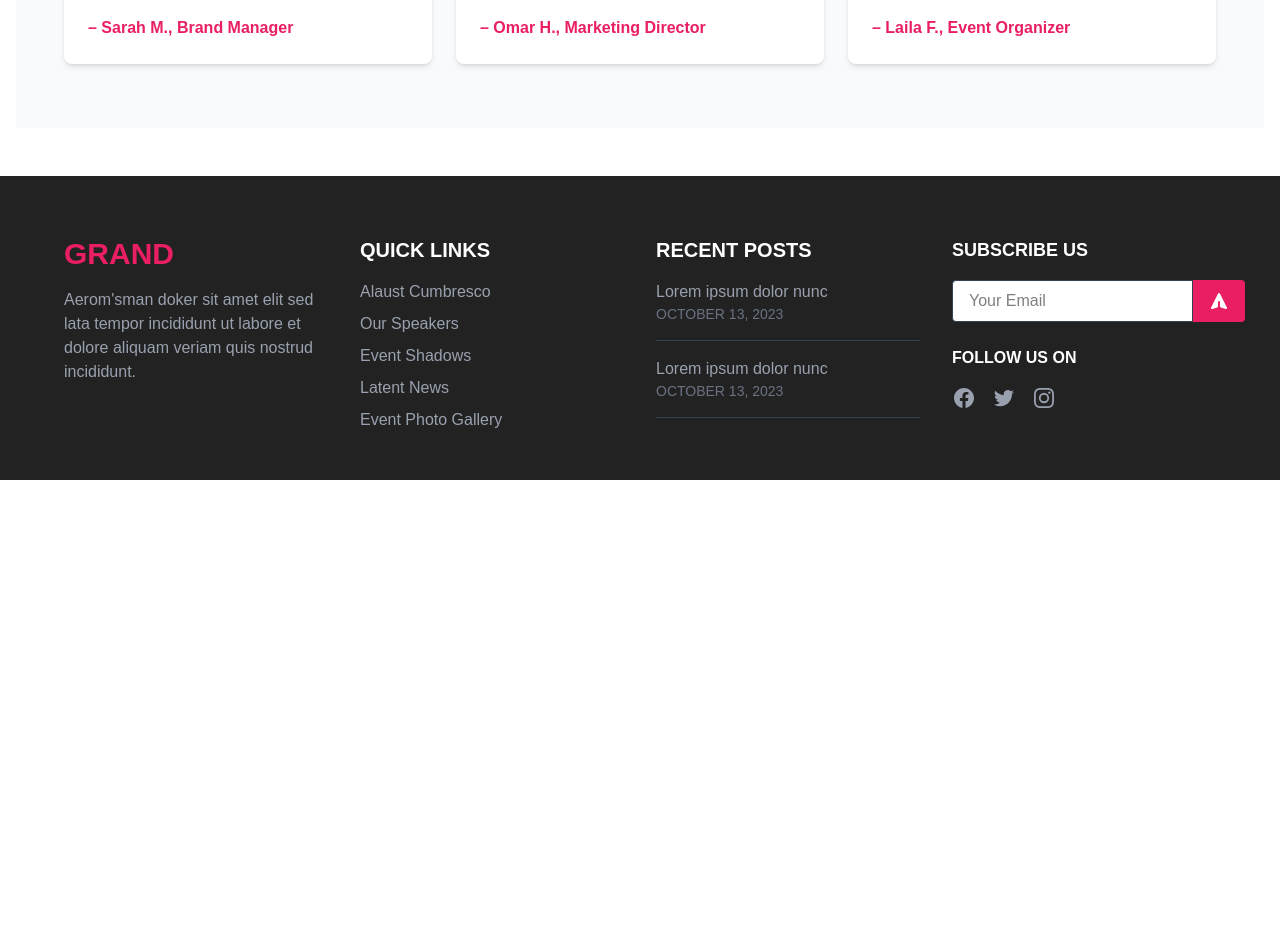
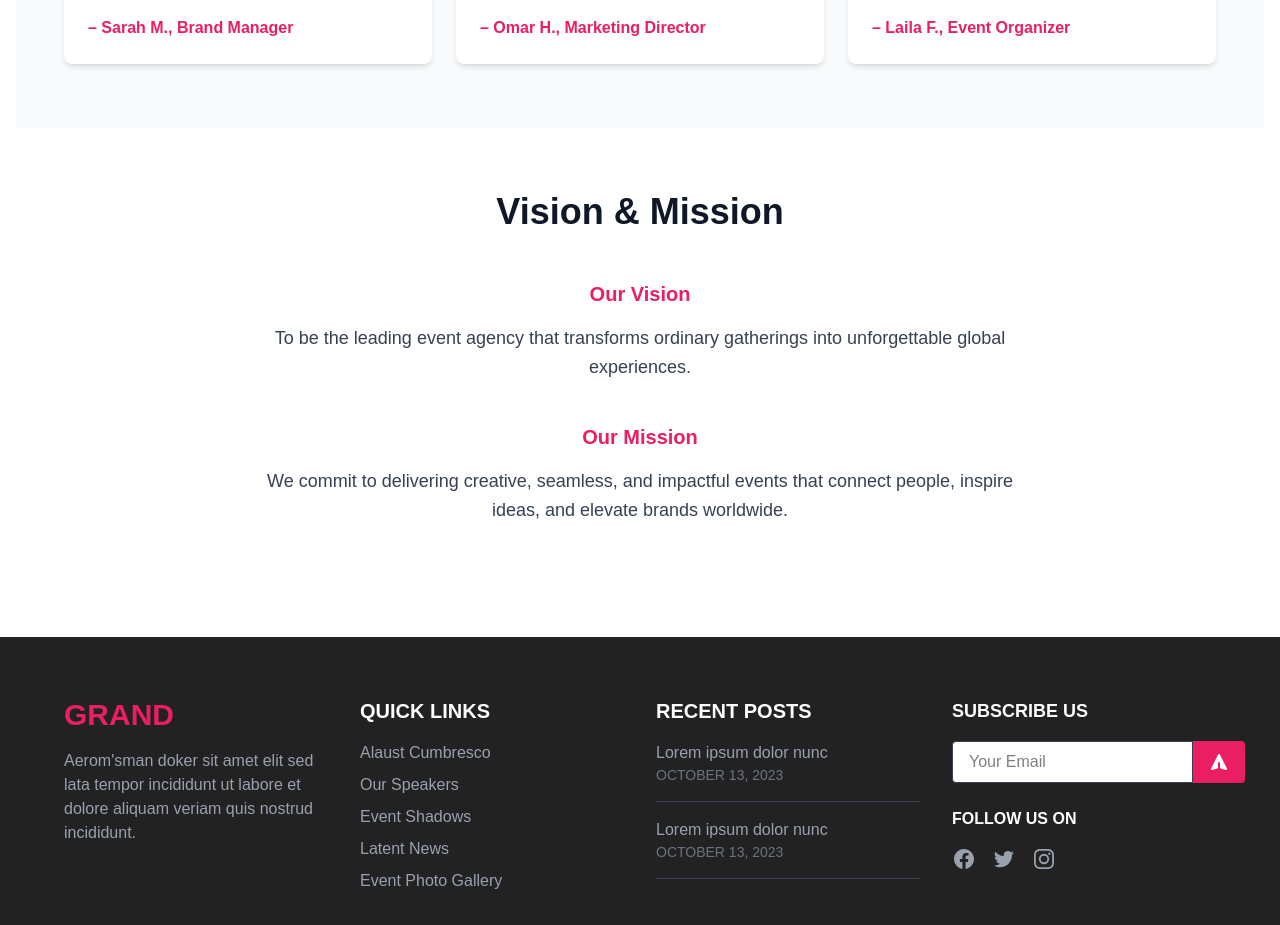
Before and after one commit to Yousefeslam214/Grand-Events-Website, a Next.js app: page /about in a window 1280 px wide. Shown: the part 3220-4145 px from the top of the page. Before the commit the page ends 3700 px from the top, so only its background shows below. Built offline with nearby package versions, Linux system fonts and the light colour scheme.

Commit message:
VisionMission

```diff
--- a/pages/about.js
+++ b/pages/about.js
@@ -67,6 +67,7 @@ import Image from "next/image";
 import { FaFacebookF, FaWhatsapp, FaLinkedinIn } from "react-icons/fa";
 import FAQSection from "@/src/components/FAQSection";
 import WhyTrustSection from "@/src/components/WhyTrustSection";
+import VisionMission from "@/src/components/VisionMission";
 
 const About = () => {
   return (
@@ -388,6 +389,7 @@ const About = () => {
           </div>
         </div>
       </section>
+      <VisionMission />
     </section>
   );
 };
--- a/src/components/VisionMission.jsx
+++ b/src/components/VisionMission.jsx
@@ -0,0 +1,43 @@
+import { motion } from "framer-motion";
+
+export default function VisionMission() {
+  return (
+    <section className="py-16 bg-white">
+      <div className="max-w-4xl mx-auto px-6 text-center">
+        <motion.h2
+          initial={{ opacity: 0, y: 30 }}
+          whileInView={{ opacity: 1, y: 0 }}
+          transition={{ duration: 0.7 }}
+          className="text-3xl md:text-4xl font-bold text-gray-900 mb-12"
+        >
+          Vision & Mission
+        </motion.h2>
+
+        <motion.div
+          initial={{ opacity: 0, x: -30 }}
+          whileInView={{ opacity: 1, x: 0 }}
+          transition={{ duration: 0.7, delay: 0.3 }}
+          viewport={{ once: true }}
+          className="mb-10"
+        >
+          <h3 className="text-xl font-semibold text-[#E91E63] mb-4">Our Vision</h3>
+          <p className="text-lg leading-relaxed text-gray-700 max-w-3xl mx-auto">
+            To be the leading event agency that transforms ordinary gatherings into unforgettable global experiences.
+          </p>
+        </motion.div>
+
+        <motion.div
+          initial={{ opacity: 0, x: 30 }}
+          whileInView={{ opacity: 1, x: 0 }}
+          transition={{ duration: 0.7, delay: 0.5 }}
+          viewport={{ once: true }}
+        >
+          <h3 className="text-xl font-semibold text-[#E91E63] mb-4">Our Mission</h3>
+          <p className="text-lg leading-relaxed text-gray-700 max-w-3xl mx-auto">
+            We commit to delivering creative, seamless, and impactful events that connect people, inspire ideas, and elevate brands worldwide.
+          </p>
+        </motion.div>
+      </div>
+    </section>
+  );
+}
```
